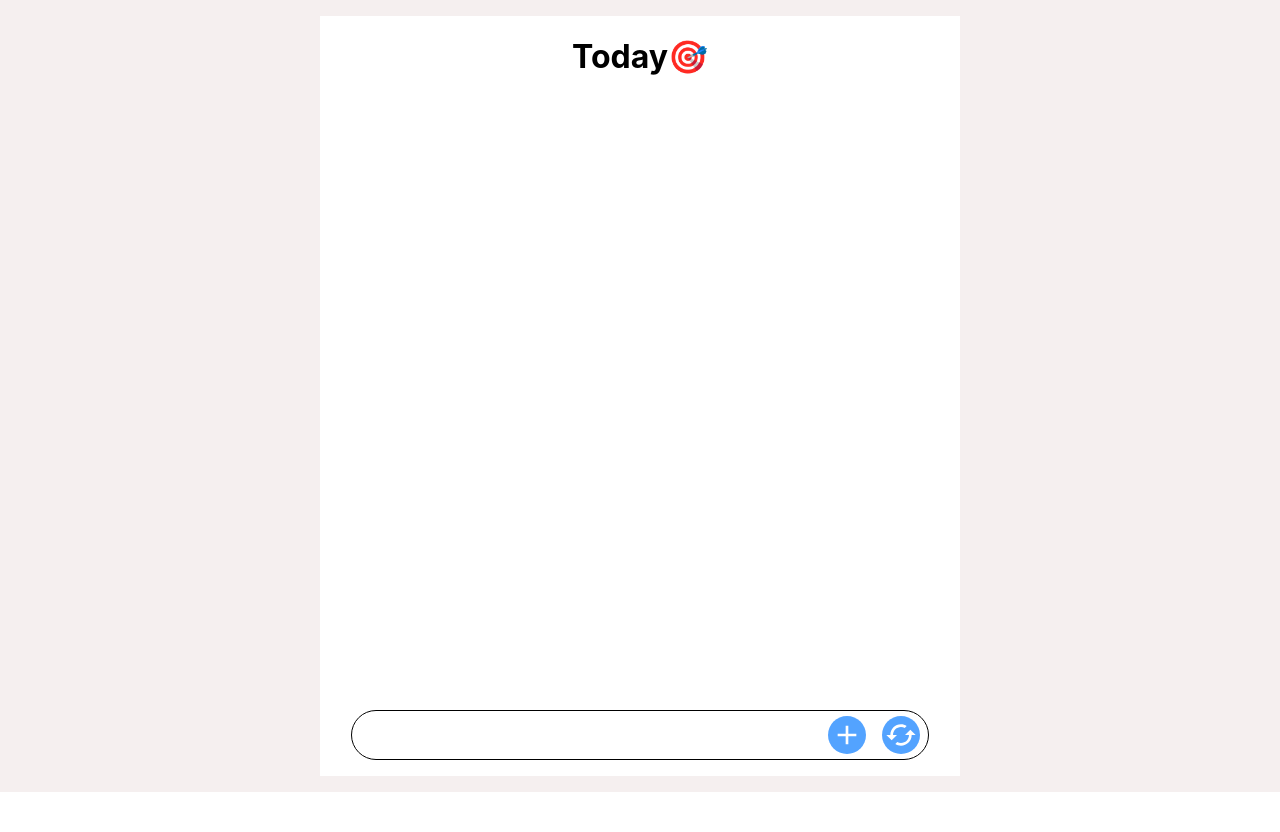
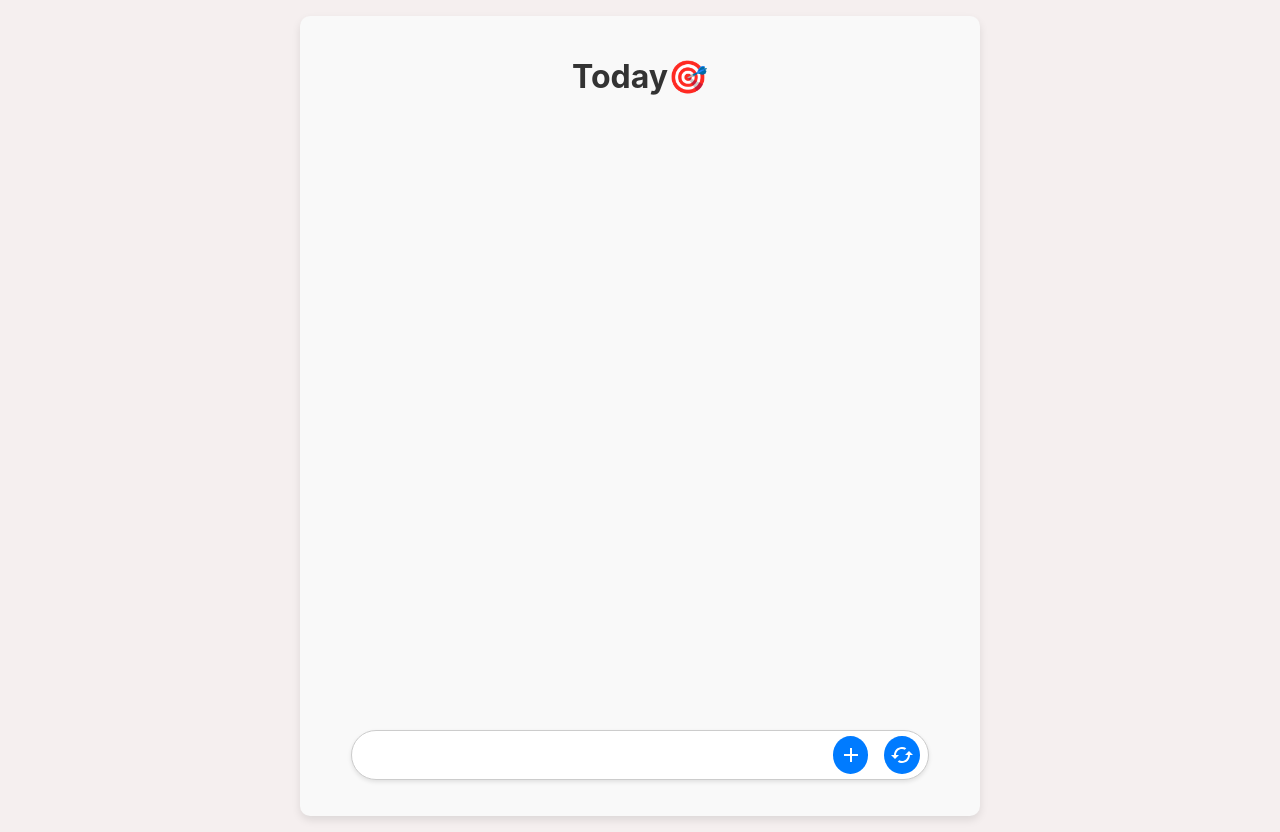
Before and after one commit to AbdulRehman421/Todo, a React (Create React App) app: page / in a window 1280 px wide. Before the commit the page ends 800 px from the top, so only its background shows below. Built offline with nearby package versions, Linux system fonts and the light colour scheme.

Commit message:
Improved UI

```diff
--- a/src/App.js
+++ b/src/App.js
@@ -1,4 +1,4 @@
-import Todo from './Todo';
+import Todo from './components/Todo';
 import './App.css';
 
 function App() {
--- a/src/Todo.css
+++ b/src/components/Todo.css
@@ -1,28 +1,35 @@
 .todo {
     min-height: 95vh;
     width: 50%;
-    background-color: white;
+    background-color: #f9f9f9;
     margin-top: 1rem;
     margin-bottom: 1rem;
     display: flex;
     flex-direction: column;
     justify-content: space-between;
+    box-shadow: 0 4px 8px rgba(0, 0, 0, 0.1);
+    border-radius: 10px;
+    padding: 20px;
 }
 
 .todo__title {
     font-size: 2rem;
     text-align: center;
+    color: #333;
+    margin-bottom: 20px;
 }
 
 .todo__body {
     display: flex;
     flex-direction: column;
     justify-content: flex-start;
+    flex-grow: 1;
+    overflow-y: auto;
 }
 
 .todo__input {
     width: 90%;
-    border: 1px solid black;
+    border: 1px solid #ccc;
     height: 3rem;
     display: flex;
     align-items: center;
@@ -30,56 +37,71 @@
     margin-right: auto;
     margin-bottom: 1rem;
     border-radius: 5rem;
+    background-color: #fff;
+    box-shadow: 0 2px 4px rgba(0, 0, 0, 0.1);
 }
 
-.todo__input>input {
+.todo__input > input {
     outline: none;
     width: 85%;
     border: none;
     margin-left: 1rem;
-
+    font-size: 1rem;
 }
 
-.todo__input>span {
+.todo__input > span {
     margin-right: 0.5rem;
     margin-left: 0.5rem;
-    background-color: rgb(83, 163, 255);
+    background-color: #007bff;
     border-radius: 50%;
     padding: 3px;
     height: 2rem;
     width: 2rem;
+    display: flex;
+    align-items: center;
+    justify-content: center;
+    cursor: pointer;
+    transition: background-color 0.3s;
 }
 
-.todo__input>span>svg {
+.todo__input > span:hover {
+    background-color: #0056b3;
+}
+
+.todo__input > span > svg {
     color: white;
-    font-size: 2rem;
+    font-size: 1.5rem;
 }
 
 .task {
-
-    border: 0.5px solid black;
+    border: 0.5px solid #ccc;
     width: 90%;
     height: 3rem;
     border-radius: 10px;
     margin-left: auto;
     margin-right: auto;
-    font-size: 24px;
+    font-size: 1rem;
     margin-bottom: 10px;
     display: flex;
     align-items: center;
     justify-content: space-between;
     padding: 10px 10px;
-
+    background-color: #fff;
+    box-shadow: 0 2px 4px rgba(0, 0, 0, 0.1);
+    transition: box-shadow 0.3s;
 }
 
-.task>div>svg {
-    width: 5rem;
+.task:hover {
+    box-shadow: 0 4px 8px rgba(0, 0, 0, 0.2);
+}
+
+.task > div > svg {
+    width: 2rem;
 }
 
 .task__icon {
-
-    color: rgb(255, 0, 0);
-
+    color: #ff0000;
+    cursor: pointer;
 }
 
 .task__title {
@@ -90,8 +112,6 @@
     .todo {
         width: 90%;
         min-height: 90vh;
-
-
     }
 
     html {
@@ -99,6 +119,6 @@
     }
 
     .task {
-        font-size: 16px;
+        font-size: 1rem;
     }
 }
--- a/src/Todo.jsx
+++ b/src/components/Todo.jsx
@@ -27,7 +27,6 @@ const Todo = () => {
 
         setTaskCollection(remainingTasks);
     };
-
 
     return (
         <div className="todo">
```
